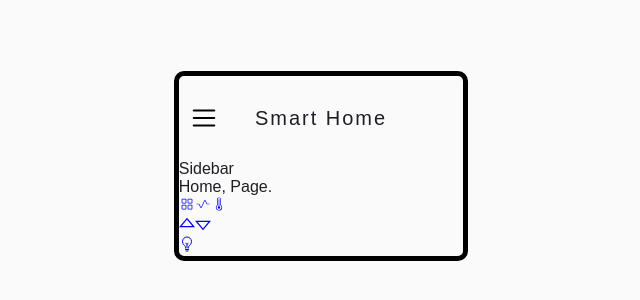
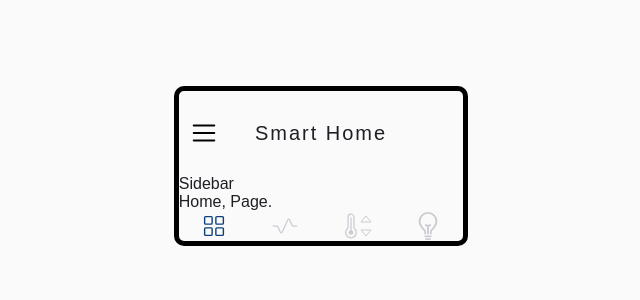
Before and after one commit to KatyTye/mobicom-frontend, a React (Vite) app: page / in a window 1280 px wide. Shown: the part 234-534 px from the top of the page, without its empty margins (319-959 px from the left). Built offline with nearby package versions, Linux system fonts and the light colour scheme.

Commit message:
style: add styling for footer component

```diff
--- /dev/null
+++ b/src/styles/_footer.sass
@@ -0,0 +1,26 @@
+// USES
+@use "./_colors.sass" as var
+
+// FOOTER STYLING
+.bottom-content
+	display: grid
+	justify-items: center
+	grid-template-columns: 1fr 1fr 1fr 1fr
+
+	&__link
+		display: flex
+		align-items: center
+		transition: color 0.3s
+		color: var.$special-icon-color
+
+		&.active
+			color: var.$special-background-color
+
+	&__icon
+		height: 30px
+
+		&-second
+			height: 12px
+
+	& .flexed
+		transform: translateX(-50%)
--- a/src/styles/main.sass
+++ b/src/styles/main.sass
@@ -3,3 +3,11 @@
 
 // HEADER
 @use "./_header.sass"
+
+// FOOTER
+@use "./_footer.sass"
+
+// OTHER STYLES
+.flexed
+	display: flex
+	flex-direction: column
```
